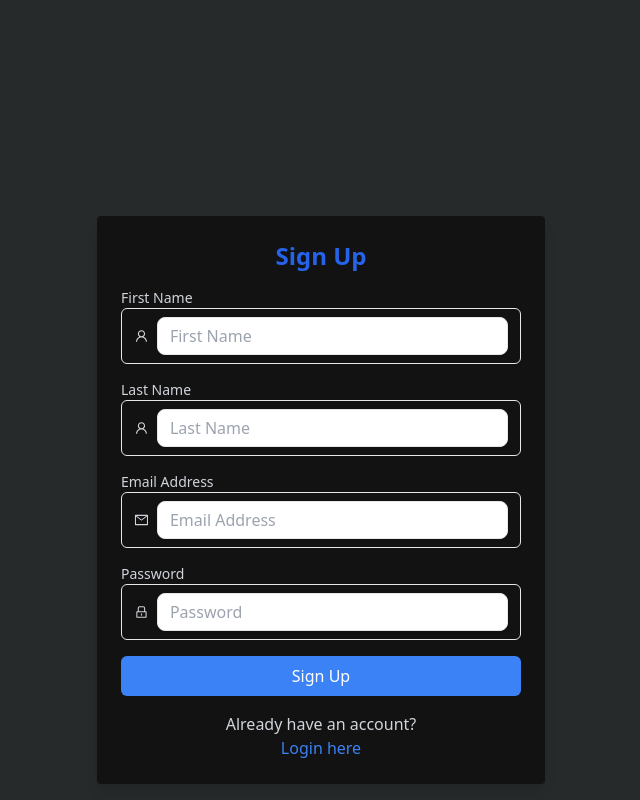
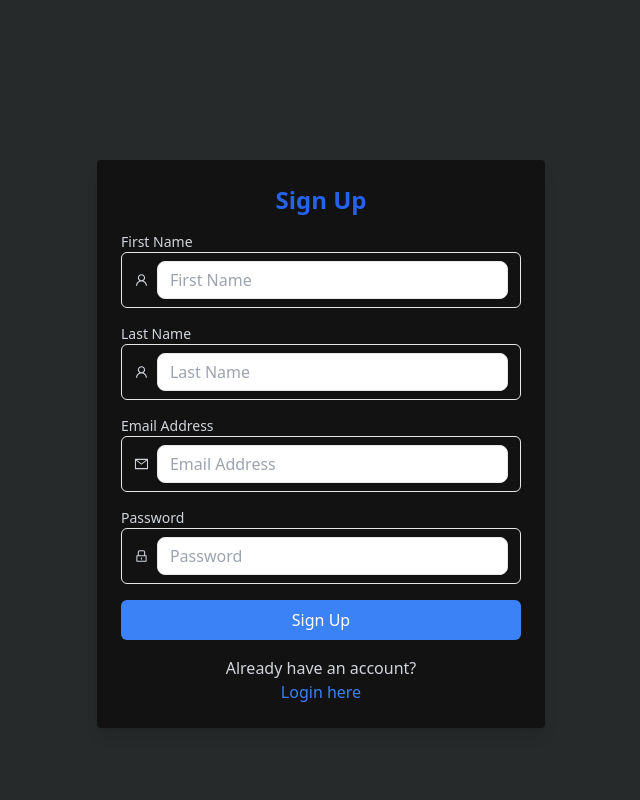
Before and after one commit to wunmicrown/Authentication, a React (Vite) app: page / in a window 1280 px wide. Shown: the whole page, without its empty margins (319-959 px from the left). Built offline with nearby package versions, Linux system fonts and the light colour scheme.

Commit message:
make a changes on dashboard component

```diff
--- a/src/Components/authentication/signupVerifyAndSignup/SignUp.jsx
+++ b/src/Components/authentication/signupVerifyAndSignup/SignUp.jsx
@@ -36,8 +36,8 @@ const SignUp = () => {
 
   return (
    <>
-     <section className="pt-44 bg-[#272A2B] h-screen">
-     <main className="pt-10">
+     <section className="bg-[#272A2B] h-screen">
+     <main className="pt-40">
         <div className="max-w-md mx-auto shadow-lg p-6  bg-[#121212] rounded">
       <h2 className="text-2xl mb-4 text-center font-bold text-blue-600">Sign Up</h2>
       <form onSubmit={handleSubmit}>
--- a/src/Components/constants/Api.js
+++ b/src/Components/constants/Api.js
@@ -1,2 +1,2 @@
-export const API_URL='https://learnification.onrender.com'
-// export const API_URL='http://localhost:8000'
+// export const API_URL='https://learnification.onrender.com'
+export const API_URL='http://localhost:8000'
```
